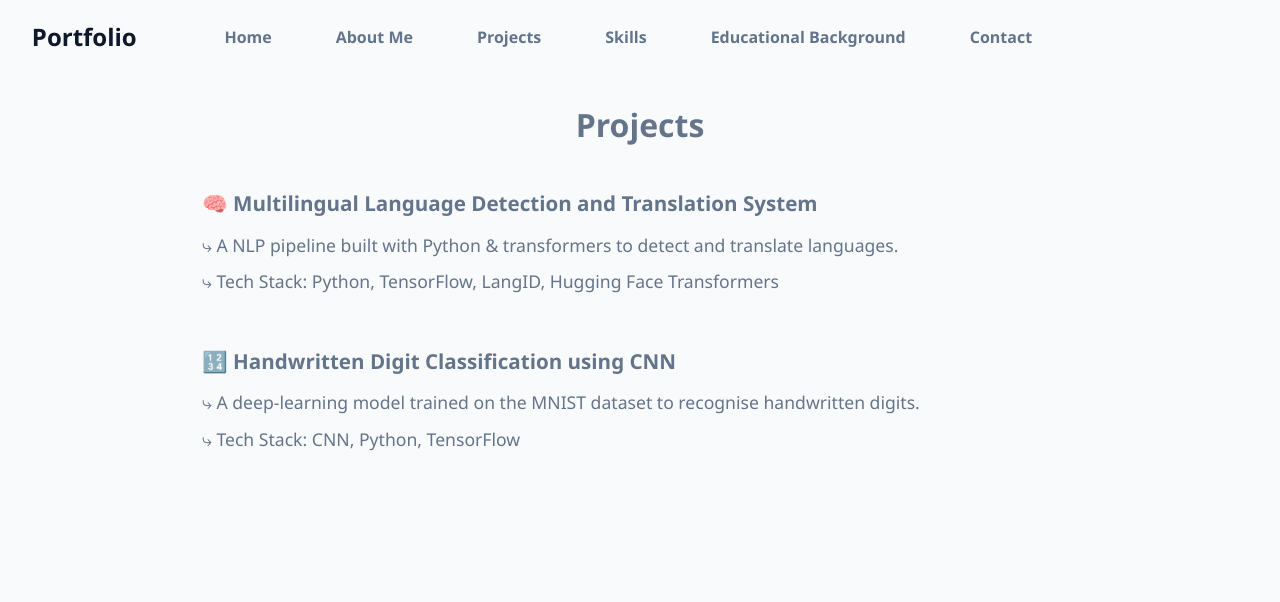
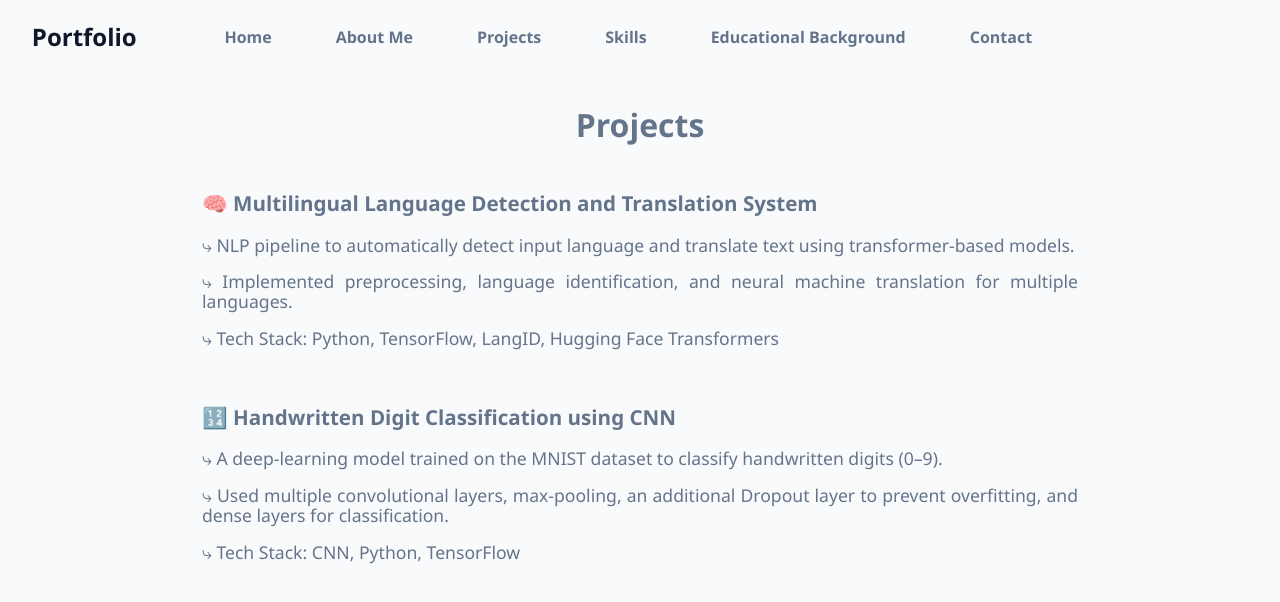
Before and after one commit to nishikasingh31/Portfolio-Using-React, a React (Vite) app: page /projects in a window 1280 px wide. Shown: the top 602 px of the page. Built offline with nearby package versions, Linux system fonts and the light colour scheme.

Commit message:
Update Projects.jsx

```diff
--- a/src/pages/Projects.jsx
+++ b/src/pages/Projects.jsx
@@ -9,14 +9,16 @@ const Projects = () => {
 
        <div className="project-card">
         <h3>🧠 <a href="https://github.com/nishikasingh31/Multilingual-Language-Detection-and-Translation-System">Multilingual Language Detection and Translation System</a></h3>
-        <p> ⤷ A NLP pipeline built with Python & transformers to detect and translate languages.</p>
+        <p> ⤷ NLP pipeline to automatically detect input language and translate text using transformer-based models.</p>
+        <p> ⤷ Implemented preprocessing, language identification, and neural machine translation for multiple languages.</p>
         <p> ⤷ Tech Stack: Python, TensorFlow, LangID, Hugging Face Transformers </p>
       </div>
 
 
       <div className="project-card">
         <h3>🔢 <a href= "https://github.com/nishikasingh31/Handwritten-Digit-Classification-using-CNN">Handwritten Digit Classification using CNN</a></h3>
-        <p> ⤷ A deep-learning model trained on the MNIST dataset to recognise handwritten digits.</p>
+        <p> ⤷ A deep-learning model trained on the MNIST dataset to classify handwritten digits (0–9).</p>
+        <p> ⤷ Used multiple convolutional layers, max-pooling, an additional Dropout layer to prevent overfitting, and dense layers for classification.</p>
         <p> ⤷ Tech Stack: CNN, Python, TensorFlow</p>
 
       </div>
```
